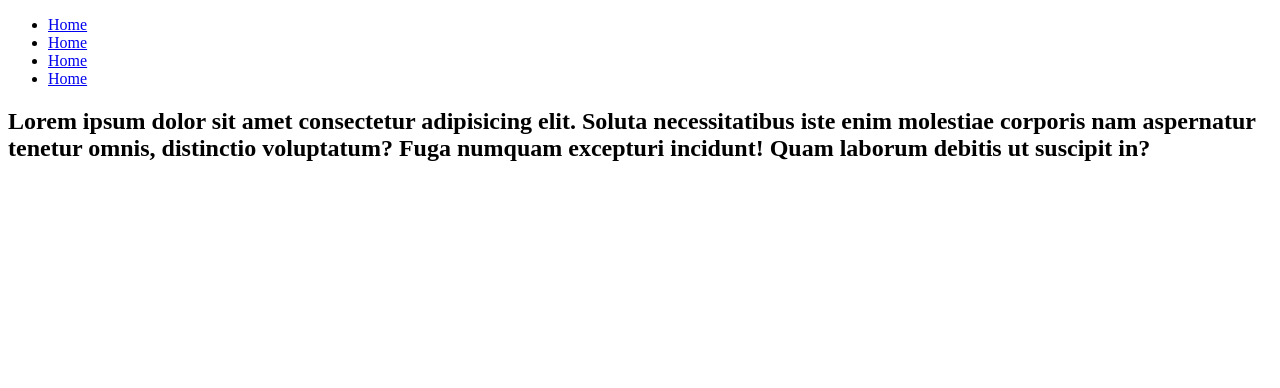
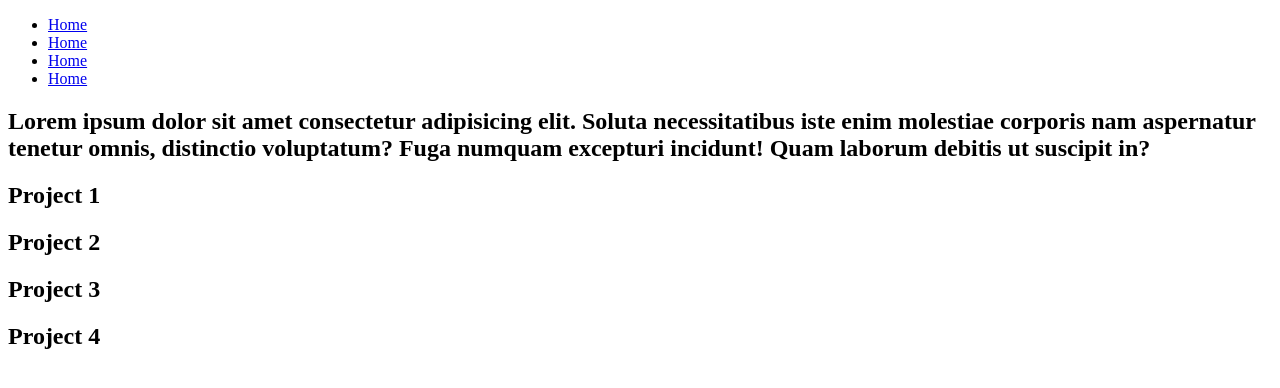
Before and after one commit to mumenyam/Personal-Portfolio-page, a plain HTML site: page index.html in a window 1280 px wide. Drawn offline with Linux system fonts and the light colour scheme.

Commit message:
added a link to the github project, added a projects section

```diff
--- a/index.html
+++ b/index.html
@@ -16,8 +16,22 @@
       </ul>
     </nav>
     <section id="welcome-section">
-      <h1>Lorem ipsum dolor sit amet consectetur adipisicing elit. Soluta necessitatibus iste enim molestiae corporis nam aspernatur tenetur omnis, distinctio voluptatum? Fuga numquam excepturi incidunt! Quam laborum debitis ut suscipit in?</h1>
+      <h1>
+        Lorem ipsum dolor sit amet consectetur adipisicing elit. Soluta
+        necessitatibus iste enim molestiae corporis nam aspernatur tenetur
+        omnis, distinctio voluptatum? Fuga numquam excepturi incidunt! Quam
+        laborum debitis ut suscipit in?
+      </h1>
     </section>
+    <section class="project-tile">
+      <h2 id="project-1">Project 1</h2>
+      <h2 id="project-2">Project 2</h2>
+      <h2 id="project-3">Project 3</h2>
+      <h2 id="project-4">Project 4</h2>
+    </section>
+    <footer>
+      <a href="https://github.com/mumenyam/Personal-Portfolio-page"></a>
+    </footer>
     <script src="https://cdn.freecodecamp.org/testable-projects-fcc/v1/bundle.js"></script>
   </body>
 </html>
```
